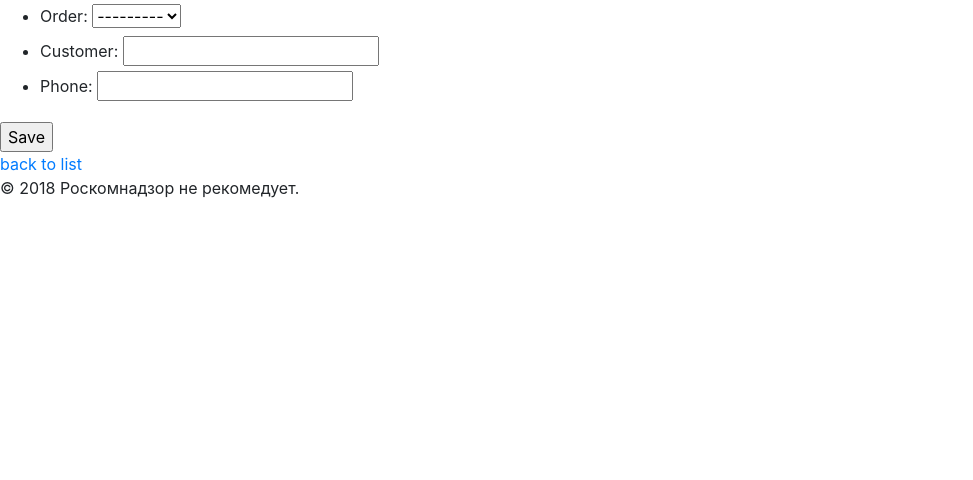
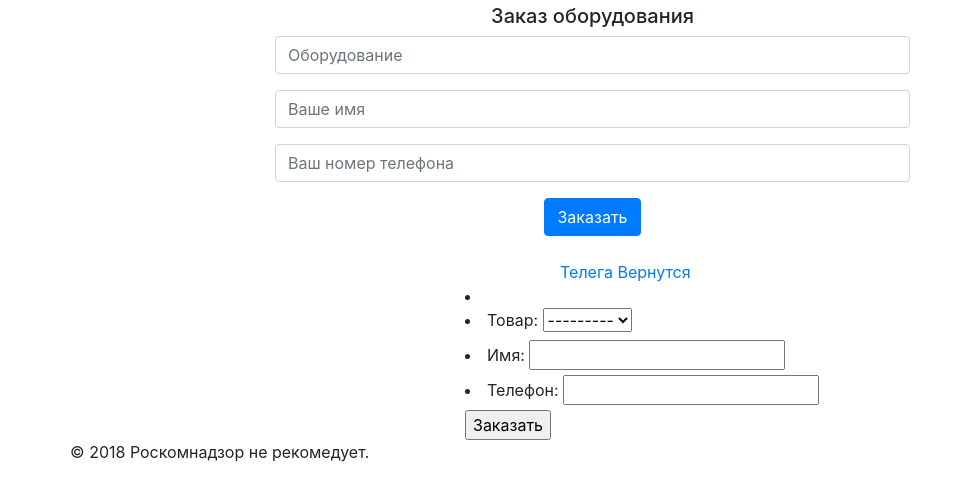
Before and after one commit to mackevich/prokat, a Django app: page /engine/create/ in a window 1280 px wide; the page is wider, and only the part inside the window is pictured. Shown: the part 756-1236 px from the top of that part, without its empty margins (0-973 px from the left). Before the commit the page ends 954 px from the top of that part, so only its background shows below. Run offline with Django 3.2, Linux system fonts and the light colour scheme; data that the repository does not hold is empty; some libraries are stand-ins or nearby versions.

Commit message:
context in 3 rows

```diff
--- /dev/null
+++ b/prokat/engine/forms.py
@@ -0,0 +1,8 @@
+from django import forms
+from .models import Order
+
+class OrderForm(forms.ModelForm):
+
+    class Meta:
+        model = Order
+        fields = ('order', 'customer', 'phone')
--- a/prokat/engine/models.py
+++ b/prokat/engine/models.py
@@ -31,10 +31,10 @@ class Good(models.Model):
 
 
 class Order(models.Model):
-    customer = models.CharField(max_length=50)
-    phone = models.CharField(max_length=18)
-    order = models.ForeignKey(Good, on_delete=models.CASCADE,)
+    customer = models.CharField(max_length=50, verbose_name='Имя')
+    phone = models.CharField(max_length=18, verbose_name='Телефон')
+    order = models.ForeignKey(Good, verbose_name='Товар', on_delete=models.CASCADE,)
     created = models.DateTimeField(auto_now=True)
 
     def __str__(self):
-        return self.name
+        return self.phone
--- a/prokat/engine/templates/new_order.html
+++ b/prokat/engine/templates/new_order.html
@@ -1,14 +1,57 @@
 {% extends 'index.html' %}
 {% block content %}
 
+ <div class="container">
+            <div class="row">
+                <div class="col-2">
+                </div>
+                <div class="col-7">
+                    <form class="order-form" method="POST">
+                        {% csrf_token %}
+                        <div class="form-group" align="center">
+                             <h5>Заказ оборудования</h5>
+                                <input type="text" class="form-control" id="order" name="order" placeholder="Оборудование">
+                        </div>
+                         <div class="form-group">
+                              <input type="text" class="form-control" id="formGroupExampleInput" placeholder="Ваше имя">
+                         </div>
+                         <div class="form-group">
+                              <input type="text" class="form-control" id="phone" placeholder="Ваш номер телефона">
+                         </div>
+                            <div align="center">
+                              <button type="submit" class="btn btn-primary">Заказать</button>
+                            </div>
+                    </form>
+                </div>
+            </div>
+ </div>
 
-<form action="{{ action }}" method="POST">
-    {% csrf_token %}
-    <ul>
-        {{ form.as_ul }}
-    </ul>
-    <input id="save_post" type="submit" value="Save"/>
-</form>
+<br>
+<div class="container">
+            <div class="row">
+                <div class="col-5">
+                </div>
+                <div class="col-7">
+                    <a href='https://api.telegram.org/bot266438341:AAG7xBR40pc-dzZth6TLct-x0S5fhn_MGNQ/sendMessage?chat_id=239840902&text=Новый заказ'>Телега </a>
+                    <a href="{% url 'engine:index' %}">Вернутся</a>
+                </div>
+            </div>
+</div>
 
-<a href="{% url 'engine:index' %}">back to list</a>
+<div class="container">
+            <div class="row">
+                <div class="col-4">
+                </div>
+                <div class="col-8">
+                    <form action="{{ action }}" method="POST">
+                    {% csrf_token %}
+                        <li>
+                            {{ form.as_ul }}
+                        </li>
+                             <input id="save_order" type="submit" value="Заказать"/>
+                    </form>
+                </div>
+
+
+
 {% endblock content %}
--- a/prokat/engine/urls.py
+++ b/prokat/engine/urls.py
@@ -1,9 +1,11 @@
 from django.urls import path
-from .views import  IndexView, CreateOrderView
+# from .views import  IndexView,
+from . import views
 
 app_name = 'engine'
 
 urlpatterns = [
-    path(r'', IndexView.as_view(), name='index'),
-    path(r'create/', CreateOrderView.as_view(), name='order-create'),
+    path(r'', views.IndexView.as_view(), name='index'),
+    # path(r'create/$', CreateOrderView.as_view(), name='order-create'),
+    path(r'create/', views.order_new, name='order_new'),
 ]
--- a/prokat/engine/views.py
+++ b/prokat/engine/views.py
@@ -2,19 +2,23 @@ from django.shortcuts import render
 from django.views.generic import ListView, CreateView
 from django.urls import reverse
 from .models import Category, Good, Order
+from .forms import OrderForm
 from django.db.models import Q
+from django.shortcuts import redirect
+from django import forms
 
 class IndexView(ListView):
-    #model = Good
+    model = Good
     #context_object_name = 'good'
     template_name = 'list_goods.html'
-    queryset = Good.objects.all()
+    # queryset = Good.objects.all()
 
     def get_context_data(self, **kwargs):
         context = super(IndexView, self).get_context_data(**kwargs)
         context['category'] = Category.objects.all()
-        context['good'] = Good.objects.all()
-        # And so on for more models
+        context['good1'] = Good.objects.all()[:3]
+        context['good2'] = Good.objects.all()[3:6]
+        context['good3'] = Good.objects.all()[6:9]
         return context
 
     def get_queryset(self):
@@ -28,16 +32,30 @@ class IndexView(ListView):
         return queryset
 
 
+def order_new(request):
+    if request.method == "POST":
+        form = OrderForm(request.POST)
+        if form.is_valid():
+            form.save()
+            return redirect('engine:index')
+    else:
+        form = OrderForm()
+        return render(request, 'new_order.html', {'form': form})
 
-class CreateOrderView(CreateView):
-    model = Order
-    fields = ('order','customer', 'phone')
-    template_name = 'new_order.html'
 
-    def get_success_url(self):
-        return reverse('engine:index')
 
-    def get_context_data(self, **kwargs):
-        context = super().get_context_data(**kwargs)
-        context['action'] = reverse('engine:order-create')
-        return context
+
+
+
+# class CreateOrderView(CreateView):
+#     model = Order
+#     fields = ('order','customer', 'phone')
+#     template_name = 'new_order.html'
+#
+#     def get_success_url(self):
+#         return reverse('engine:index')
+#
+#     def get_context_data(self, **kwargs):
+#         context = super().get_context_data(**kwargs)
+#         context['action'] = reverse('engine:order-create')
+#         return context
```
Also changed, not shown: prokat/engine/templates/list_goods.html (+37 -4 lines).
